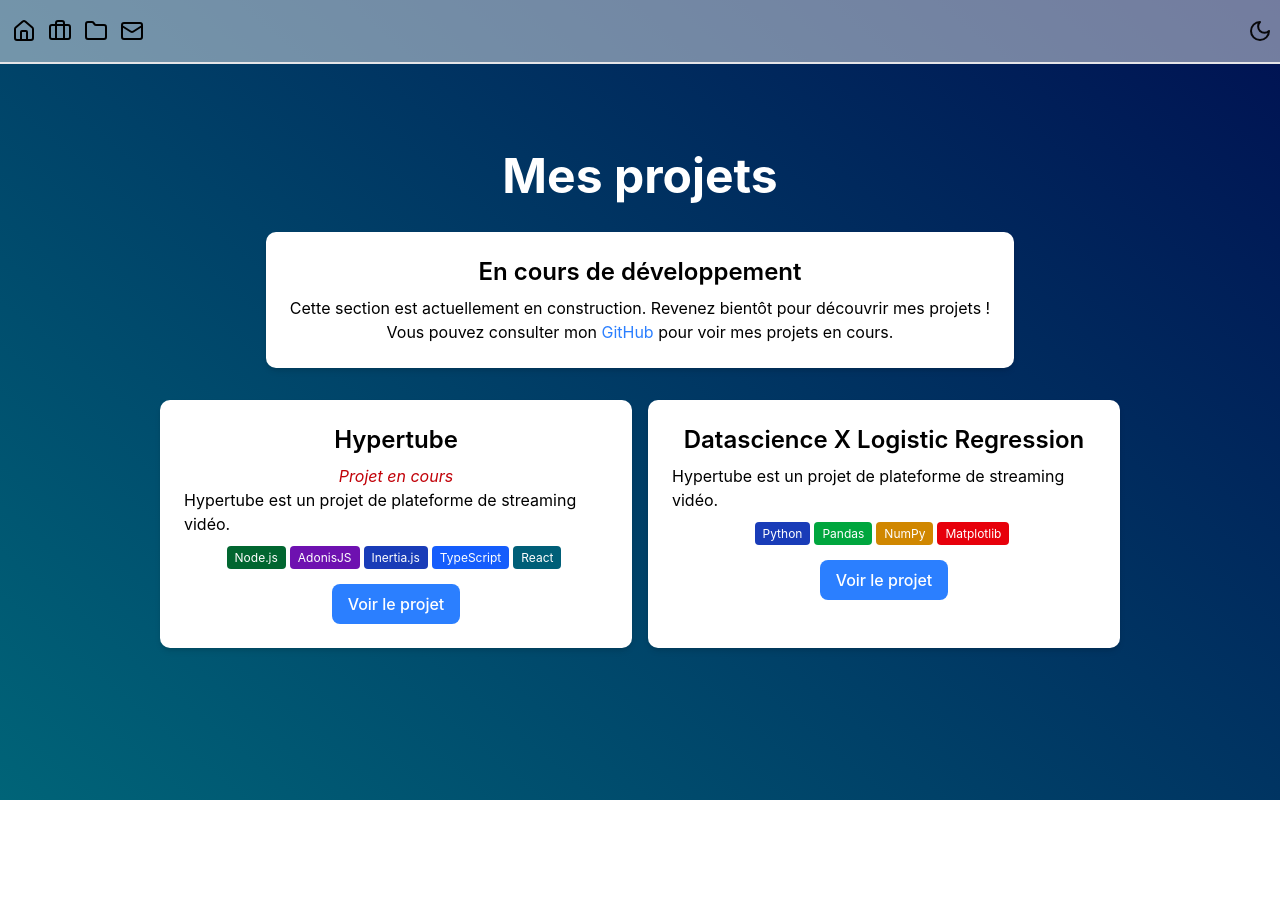
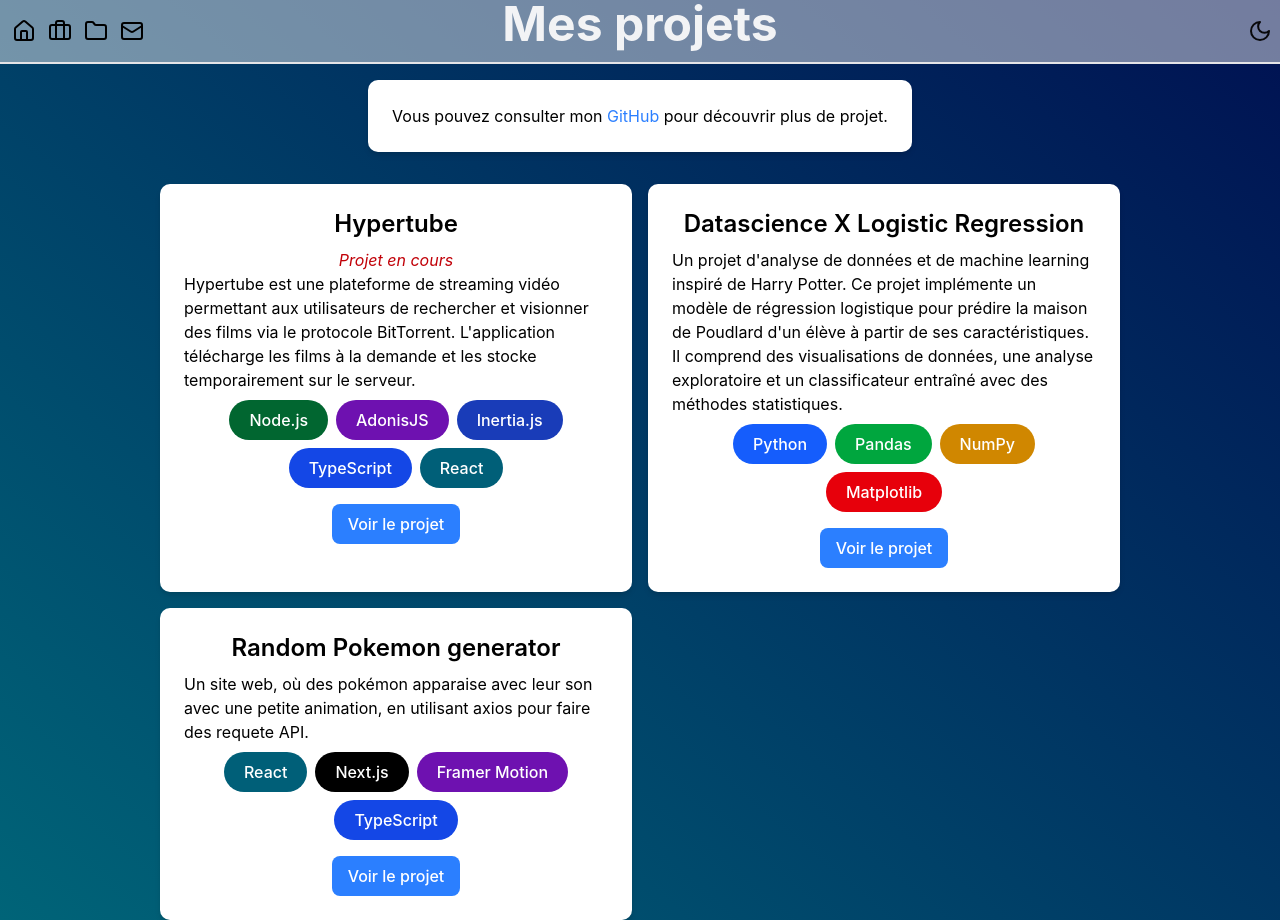
Before and after one commit to obouhlel/portfolio, a Next.js app: page /projets in a window 1280 px wide. Before the commit the page ends 800 px from the top, so only its background shows below. Built offline with nearby package versions, Linux system fonts and the light colour scheme.

Commit message:
Update the project page and add stack, project-card componant

```diff
--- a/src/app/parcours/page.tsx
+++ b/src/app/parcours/page.tsx
@@ -3,6 +3,7 @@ import { Timeline } from "@/components/ui/timeline";
 import { TimelineEntry } from "@/types/timeline-entry";
 import Image from "next/image";
 import { Youtube } from "lucide-react";
+import Stack from "@/components/ui/stack";
 
 export default function Page() {
   const data: Array<TimelineEntry> = [
@@ -127,27 +128,13 @@ export default function Page() {
             <span className="font-bold">Stack :</span>
           </h3>
           <div className="flex flex-wrap gap-2 mt-2">
-            <span className="px-3 py-1 rounded-full bg-blue-600 text-white font-medium">
-              Python
-            </span>
-            <span className="px-3 py-1 rounded-full bg-yellow-500 text-white font-medium">
-              JavaScript
-            </span>
-            <span className="px-3 py-1 rounded-full bg-blue-400 text-white font-medium">
-              PostgreSQL
-            </span>
-            <span className="px-3 py-1 rounded-full bg-green-700 text-white font-medium">
-              Django
-            </span>
-            <span className="px-3 py-1 rounded-full bg-red-500 text-white font-medium">
-              API
-            </span>
-            <span className="px-3 py-1 rounded-full bg-blue-500 text-white font-medium">
-              CSS
-            </span>
-            <span className="px-3 py-1 rounded-full bg-orange-600 text-white font-medium">
-              HTML
-            </span>
+            <Stack>Python</Stack>
+            <Stack>JavaScript</Stack>
+            <Stack>PostgreSQL</Stack>
+            <Stack>Django</Stack>
+            <Stack>API</Stack>
+            <Stack>CSS</Stack>
+            <Stack>HTML</Stack>
           </div>
           <p className="text-lg text-gray-700 dark:text-white text-left pt-5">
             Le dernier projet à l&apos;école 42 m&apos;a permis de découvrir le
@@ -172,33 +159,15 @@ export default function Page() {
             <span className="font-bold">Stack :</span>
           </h3>
           <div className="flex flex-wrap gap-2 mt-2">
-            <span className="px-3 py-1 rounded-full bg-blue-600 text-white font-medium">
-              Python
-            </span>
-            <span className="px-3 py-1 rounded-full bg-yellow-600 text-white font-medium">
-              TypeScript
-            </span>
-            <span className="px-3 py-1 rounded-full bg-green-500 text-white font-medium">
-              Vue.js
-            </span>
-            <span className="px-3 py-1 rounded-full bg-orange-700 text-white font-medium">
-              Rust
-            </span>
-            <span className="px-3 py-1 rounded-full bg-purple-600 text-white font-medium">
-              Playwright
-            </span>
-            <span className="px-3 py-1 rounded-full bg-blue-800 text-white font-medium">
-              Docker
-            </span>
-            <span className="px-3 py-1 rounded-full bg-green-600 text-white font-medium">
-              Nuxt.js
-            </span>
-            <span className="px-3 py-1 rounded-full bg-black text-white font-medium">
-              Next.js
-            </span>
-            <span className="px-3 py-1 rounded-full bg-indigo-500 text-white font-medium">
-              CI/CD
-            </span>
+            <Stack>Python</Stack>
+            <Stack>TypeScript</Stack>
+            <Stack>Vue.js</Stack>
+            <Stack>Rust</Stack>
+            <Stack>Playwright</Stack>
+            <Stack>Docker</Stack>
+            <Stack>Nuxt.js</Stack>
+            <Stack>Next.js</Stack>
+            <Stack>CI/CD</Stack>
           </div>
           <p className="text-lg text-gray-700 dark:text-white text-left pt-5">
             J&apos;ai travaillé dans un laboratoire de recherche et
--- a/src/app/projets/page.tsx
+++ b/src/app/projets/page.tsx
@@ -1,6 +1,32 @@
 "use client";
 import React from "react";
 import { motion } from "framer-motion";
+import ProjectCard from "@/components/ui/projet-card";
+
+const projects = [
+  {
+    title: "Hypertube",
+    status: "Projet en cours",
+    description:
+      "Hypertube est une plateforme de streaming vidéo permettant aux utilisateurs de rechercher et visionner des films via le protocole BitTorrent. L'application télécharge les films à la demande et les stocke temporairement sur le serveur.",
+    stacks: ["Node.js", "AdonisJS", "Inertia.js", "TypeScript", "React"],
+    link: "https://hypertube.obouhlel.xyz",
+  },
+  {
+    title: "Datascience X Logistic Regression",
+    description:
+      "Un projet d'analyse de données et de machine learning inspiré de Harry Potter. Ce projet implémente un modèle de régression logistique pour prédire la maison de Poudlard d'un élève à partir de ses caractéristiques. Il comprend des visualisations de données, une analyse exploratoire et un classificateur entraîné avec des méthodes statistiques.",
+    stacks: ["Python", "Pandas", "NumPy", "Matplotlib"],
+    link: "https://github.com/obouhlel/dslr",
+  },
+  {
+    title: "Random Pokemon generator",
+    description:
+      "Un site web, où des pokémon apparaise avec leur son avec une petite animation, en utilisant axios pour faire des requete API.",
+    stacks: ["React", "Next.js", "Framer Motion", "TypeScript"],
+    link: "https://oustopie.xyz/",
+  },
+];
 
 export default function Page() {
   return (
@@ -20,12 +46,8 @@ export default function Page() {
           animate={{ opacity: 1 }}
           transition={{ duration: 0.5, delay: 0.2 }}
         >
-          <h2 className="text-2xl font-semibold text-black dark:text-white mb-2">
-            En cours de développement
-          </h2>
           <p className="text-black dark:text-white">
-            Cette section est actuellement en construction. Revenez bientôt pour
-            découvrir mes projets !<br /> Vous pouvez consulter mon{" "}
+            Vous pouvez consulter mon{" "}
             <a
               href="https://github.com/obouhlel"
               target="_blank"
@@ -34,7 +56,7 @@ export default function Page() {
             >
               GitHub
             </a>{" "}
-            pour voir mes projets en cours.
+            pour découvrir plus de projet.
           </p>
         </motion.div>
         <motion.div
@@ -44,88 +66,9 @@ export default function Page() {
           transition={{ duration: 0.5, delay: 0.4 }}
         >
           <div className="grid grid-cols-1 md:grid-cols-2 gap-4">
-            <motion.div
-              className="bg-white dark:bg-gray-800 p-6 rounded-lg shadow-md"
-              whileHover={{ scale: 1.03 }}
-              transition={{ type: "spring", stiffness: 300 }}
-            >
-              <h2 className="text-2xl font-semibold text-black dark:text-white mb-2 text-center">
-                Hypertube
-              </h2>
-              <p className="text-red-700 dark:text-red-400 text-center italic">
-                Projet en cours
-              </p>
-              <p className="text-black dark:text-white text-left">
-                Hypertube est un projet de plateforme de streaming vidéo.
-              </p>
-              <div className="text-white mt-2 text-center">
-                <span className="bg-green-800 text-white text-xs px-2 py-1 rounded mr-1">
-                  Node.js
-                </span>
-                <span className="bg-purple-800 text-white text-xs px-2 py-1 rounded mr-1">
-                  AdonisJS
-                </span>
-                <span className="bg-blue-800 text-white text-xs px-2 py-1 rounded mr-1">
-                  Inertia.js
-                </span>
-                <span className="bg-blue-600 text-white text-xs px-2 py-1 rounded mr-1">
-                  TypeScript
-                </span>
-                <span className="bg-cyan-800 text-white text-xs px-2 py-1 rounded mr-1">
-                  React
-                </span>
-              </div>
-              <div className="text-center">
-                <motion.a
-                  href="https://hypertube.obouhlel.xyz"
-                  target="_blank"
-                  rel="noopener noreferrer"
-                  className="bg-blue-500 hover:bg-blue-600 text-white font-medium py-2 px-4 rounded-md mt-4 inline-block transition-colors duration-300"
-                  whileHover={{ scale: 1.05 }}
-                  whileTap={{ scale: 0.95 }}
-                >
-                  Voir le projet
-                </motion.a>
-              </div>
-            </motion.div>
-            <motion.div
-              className="bg-white dark:bg-gray-800 p-6 rounded-lg shadow-md"
-              whileHover={{ scale: 1.03 }}
-              transition={{ type: "spring", stiffness: 300 }}
-            >
-              <h2 className="text-2xl font-semibold text-black dark:text-white mb-2 text-center">
-                Datascience X Logistic Regression
-              </h2>
-              <p className="text-black dark:text-white text-left">
-                Hypertube est un projet de plateforme de streaming vidéo.
-              </p>
-              <div className="text-white mt-2 text-center">
-                <span className="bg-blue-800 text-white text-xs px-2 py-1 rounded mr-1">
-                  Python
-                </span>
-                <span className="bg-green-600 text-white text-xs px-2 py-1 rounded mr-1">
-                  Pandas
-                </span>
-                <span className="bg-yellow-600 text-white text-xs px-2 py-1 rounded mr-1">
-                  NumPy
-                </span>
-                <span className="bg-red-600 text-white text-xs px-2 py-1 rounded mr-1">
-                  Matplotlib
-                </span>
-              </div>
-              <div className="text-center">
-                <motion.a
-                  href="https://github.com/obouhlel/dslr"
-                  target="_blank"
-                  rel="noopener noreferrer"
-                  className="bg-blue-500 hover:bg-blue-600 text-white font-medium py-2 px-4 rounded-md mt-4 inline-block transition-colors duration-300"
-                  whileHover={{ scale: 1.05 }}
-                  whileTap={{ scale: 0.95 }}
-                >
-                  Voir le projet
-                </motion.a>
-              </div>
-            </motion.div>
+            {projects.map((project, index) => (
+              <ProjectCard key={index} {...project} />
+            ))}
           </div>
         </motion.div>
       </div>
--- /dev/null
+++ b/src/components/ui/projet-card.tsx
@@ -0,0 +1,54 @@
+import React from "react";
+import { motion } from "framer-motion";
+import Stack from "@/components/ui/stack";
+
+interface ProjectCardProps {
+  title: string;
+  status?: string;
+  description: string;
+  stacks: string[];
+  link: string;
+}
+
+export default function ProjectCard({
+  title,
+  status,
+  description,
+  stacks,
+  link,
+}: ProjectCardProps) {
+  return (
+    <motion.div
+      className="bg-white dark:bg-gray-800 p-6 rounded-lg shadow-md"
+      whileHover={{ scale: 1.03 }}
+      transition={{ type: "spring", stiffness: 300 }}
+    >
+      <h2 className="text-2xl font-semibold text-black dark:text-white mb-2 text-center">
+        {title}
+      </h2>
+      {status && (
+        <p className="text-red-700 dark:text-red-400 text-center italic">
+          {status}
+        </p>
+      )}
+      <p className="text-black dark:text-white text-left">{description}</p>
+      <div className="flex flex-wrap gap-2 mt-2 items-center justify-center">
+        {stacks.map((stack, index) => (
+          <Stack key={index}>{stack}</Stack>
+        ))}
+      </div>
+      <div className="text-center">
+        <motion.a
+          href={link}
+          target="_blank"
+          rel="noopener noreferrer"
+          className="bg-blue-500 hover:bg-blue-600 text-white font-medium py-2 px-4 rounded-md mt-4 inline-block transition-colors duration-300"
+          whileHover={{ scale: 1.05 }}
+          whileTap={{ scale: 0.95 }}
+        >
+          Voir le projet
+        </motion.a>
+      </div>
+    </motion.div>
+  );
+}
--- /dev/null
+++ b/src/components/ui/stack.tsx
@@ -0,0 +1,44 @@
+import React from "react";
+
+interface StackProps {
+  children: string;
+}
+
+const stackColors: { [key: string]: string } = {
+  Python: "bg-blue-600",
+  JavaScript: "bg-yellow-600",
+  PostgreSQL: "bg-blue-500",
+  Django: "bg-green-700",
+  API: "bg-red-500",
+  CSS: "bg-blue-500",
+  HTML: "bg-orange-600",
+  TypeScript: "bg-blue-700",
+  "Node.js": "bg-green-800",
+  AdonisJS: "bg-purple-800",
+  "Inertia.js": "bg-blue-800",
+  React: "bg-cyan-800",
+  "Vue.js": "bg-green-500",
+  Pandas: "bg-green-600",
+  NumPy: "bg-yellow-600",
+  Matplotlib: "bg-red-600",
+  "Nuxt.js": "bg-green-600",
+  "Next.js": "bg-black",
+  "Framer Motion": "bg-purple-800",
+  Vue: "bg-green-500",
+  Rust: "bg-orange-700",
+  Docker: "bg-blue-800",
+  Nuxt: "bg-green-600",
+  CI: "bg-indigo-500",
+};
+
+export default function Stack({ children }: StackProps) {
+  const colorClass = stackColors[children] || "bg-gray-800";
+
+  return (
+    <span
+      className={`${colorClass} px-5 py-2 rounded-full text-white font-medium`}
+    >
+      {children}
+    </span>
+  );
+}
```
Also changed, not shown: src/types/index.ts (added, +7 -0 lines).
